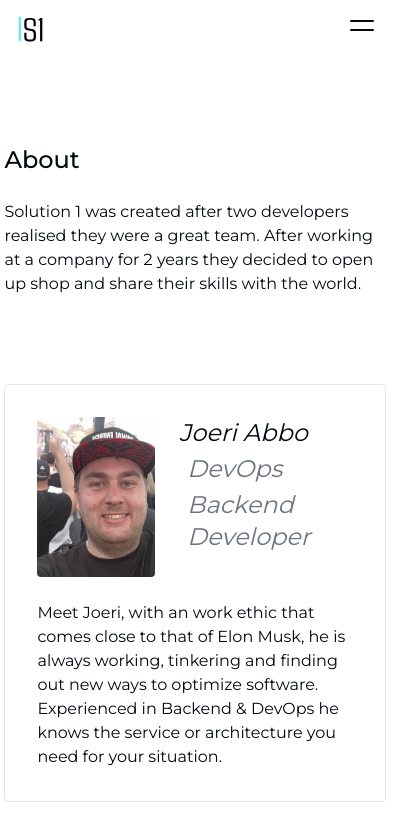
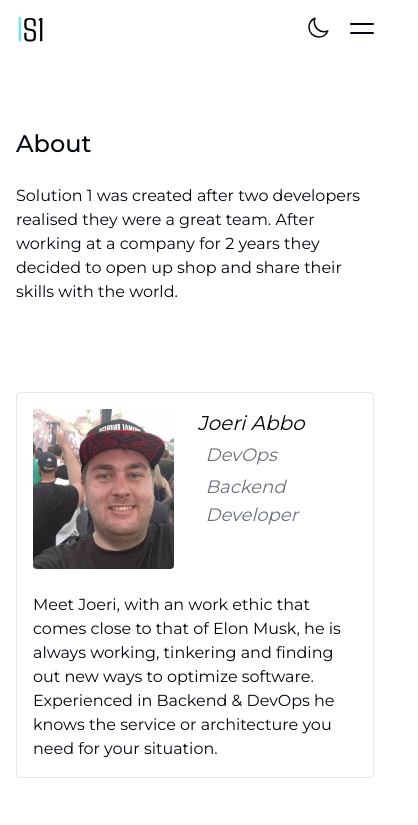
Before and after one commit to Robspin/next-solution1, a Next.js app: page /about in a window 390 px wide. Shown: the top 825 px of the page, 418 px wide, since content can reach past the window. Built offline with nearby package versions, Linux system fonts and the light colour scheme.

Commit message:
basic mobile menu functionality

```diff
--- a/app/about/page.tsx
+++ b/app/about/page.tsx
@@ -13,15 +13,15 @@ const Avatar = ({ url, alt }: { url: string, alt: string}) => {
 }
 
 const Profile = ({ children, name, titles }: { children: ReactNode, name: string, titles: string[] }) => (
-    <div className="w-full p-8 border dark:border-gray-600 rounded">
+    <div className="w-full p-4 md:p-8 border dark:border-gray-600 rounded">
         <div className="flex">
             <Avatar url={`/assets/${name.split(' ')[0].toLowerCase()}.png`} alt={name} />
-            <div className="mb-2">
-                <h3 className="text-2xl ml-6 italic">
+            <div className="mb-2 text-xl md:text-2xl">
+                <h3 className="ml-6 italic">
                     {name}
                 </h3>
                 {titles.map((title, i) => (
-                    <h4 className="text-2xl mt-1 ml-8 text-gray-500 italic" key={i}>
+                    <h4 className="text-lg md:text-2xl mt-1 ml-8 text-gray-500 italic" key={i}>
                         {title}
                     </h4>
                 ))}
@@ -34,7 +34,7 @@ const Profile = ({ children, name, titles }: { children: ReactNode, name: string
 export default function About() {
     return (
         <PageContainer>
-            <motion.section className="w-full min-h-screen flex flex-col justify-center relative p-4"
+            <motion.section className="w-full flex flex-col justify-center md:p-4 overflow-hidden"
                     initial={{ opacity: 0, y: 20 }}
                     whileInView={{ opacity: 1, y: 0 }}
                     transition={{ type: "spring", bounce: 0.2, duration: 1.4, delay: 0.2 }}>
@@ -46,7 +46,7 @@ export default function About() {
                     </p>
                 </div>
                 <br/>
-                <div className="grid md:grid-cols-2 gap-12">
+                <div className="grid md:grid-cols-2 gap-12 mb-8">
                     <Profile name="Joeri Abbo" titles={['DevOps', 'Backend Developer']}>
                         <p>
                             Meet Joeri, with an work ethic that comes close to that of Elon Musk, he is always working,
--- a/components/layout/mobile-menu.tsx
+++ b/components/layout/mobile-menu.tsx
@@ -1,6 +1,9 @@
 "use client"
 import { Fragment, ReactNode, useState } from "react"
 import { AnimatePresence, motion } from "framer-motion"
+import Link from "next/link"
+import { Solution1 } from "@/components/layout/footer"
+import ThemeSwitch from "@/components/theme-switch";
 
 const Burger = ({ ...props }) => (
     <svg {...props} xmlns="http://www.w3.org/2000/svg" fill="none" viewBox="0 0 24 24" strokeWidth={1.5} stroke="currentColor">
@@ -36,7 +39,8 @@ export default function MobileMenu() {
         <Fragment>
             <AnimatePresence mode="wait">
                 {!menuOpened &&
-                    <Transition key="burger" className="inline md:hidden">
+                    <Transition key="burger" className="flex md:hidden gap-4">
+                        <ThemeSwitch />
                         <button onClick={toggleMenu}>
                             <Burger className="w-8 h-8"/>
                         </button>
@@ -46,10 +50,17 @@ export default function MobileMenu() {
                 {menuOpened && <Transition
                     key="menu"
                     className="top-0 bottom-0 right-0 left-0 fixed bg-black inline md:hidden">
-                        <div key="cross" className="w-screen flex justify-end p-3">
-                            <button className="inline md:hidden" onClick={toggleMenu}>
+                        <div className="w-screen h-screen flex flex-col justify-between items-center p-3">
+                            <button className="inline md:hidden ml-auto" onClick={toggleMenu}>
                                 <Cross className="w-8 h-8" />
                             </button>
+                            <ul className="flex flex-col gap-6 text-lg">
+                                <li><Link onClick={toggleMenu} href="/">Home</Link></li>
+                                <li><Link onClick={toggleMenu} href="/services">Services</Link></li>
+                                <li><Link onClick={toggleMenu} href="/about">About</Link></li>
+                                <li><Link onClick={toggleMenu} href="/contact">Contact</Link></li>
+                            </ul>
+                            <Solution1 className="w-24 h-12 fill-black dark:fill-white" />
                         </div>
                 </Transition>}
             </AnimatePresence>
```
Also changed, not shown: components/layout/footer.tsx (+1 -2 lines).
